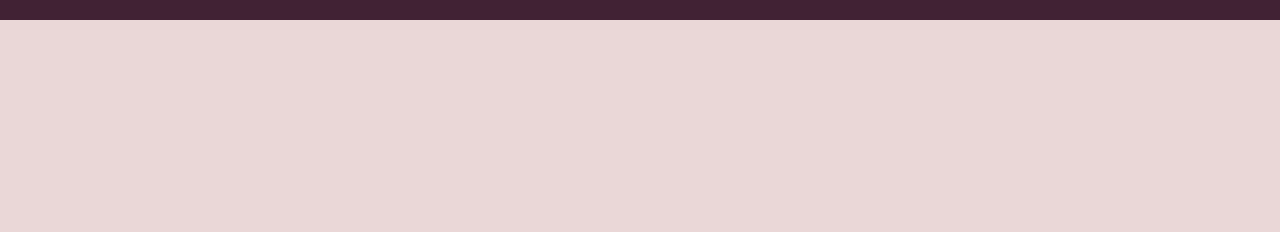
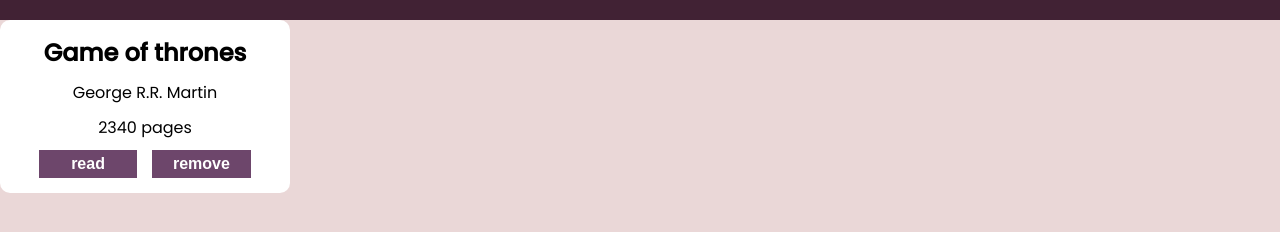
Before and after one commit to rish4883/library, a plain HTML site: page index.html in a window 1280 px wide. Shown: the part 80-312 px from the top of the page. Drawn offline with Linux system fonts and the light colour scheme.

Commit message:
Add style for the cards and buttons inside

```diff
--- a/index.html
+++ b/index.html
@@ -14,7 +14,15 @@
             <h1>Library</h1>
         </div>
         <div class="main">
-
+            <div class="card">
+                <h2>Game of thrones</h2>
+                <div>George R.R. Martin</div>
+                <div>2340 pages</div>
+                <div class="buttons">
+                    <button class="read">read</button>
+                    <button class="remove">remove</button>
+                </div>
+            </div>
         </div>
     </div>
 </body>
--- a/styles.css
+++ b/styles.css
@@ -16,3 +16,28 @@ body {
 }
 
 h1 { font-size: 38px;}
+
+.card {
+    background-color: white;
+    padding: 15px 10px 15px 10px;
+    width: 270px;
+    border-radius: 10px;
+    display: flex;
+    flex-direction: column;
+    gap: 10px;
+    align-items: center;
+    justify-content: center;
+}
+
+button {
+    background-color: #6D466B;
+    border: none;
+    color: white;
+    font-weight: bold;
+    font-size: 16px;
+}
+
+.buttons { display: flex; gap: 15px;}
+
+button.read { padding: 5px 32px;}
+button.remove { padding: 5px 21px;}
```
